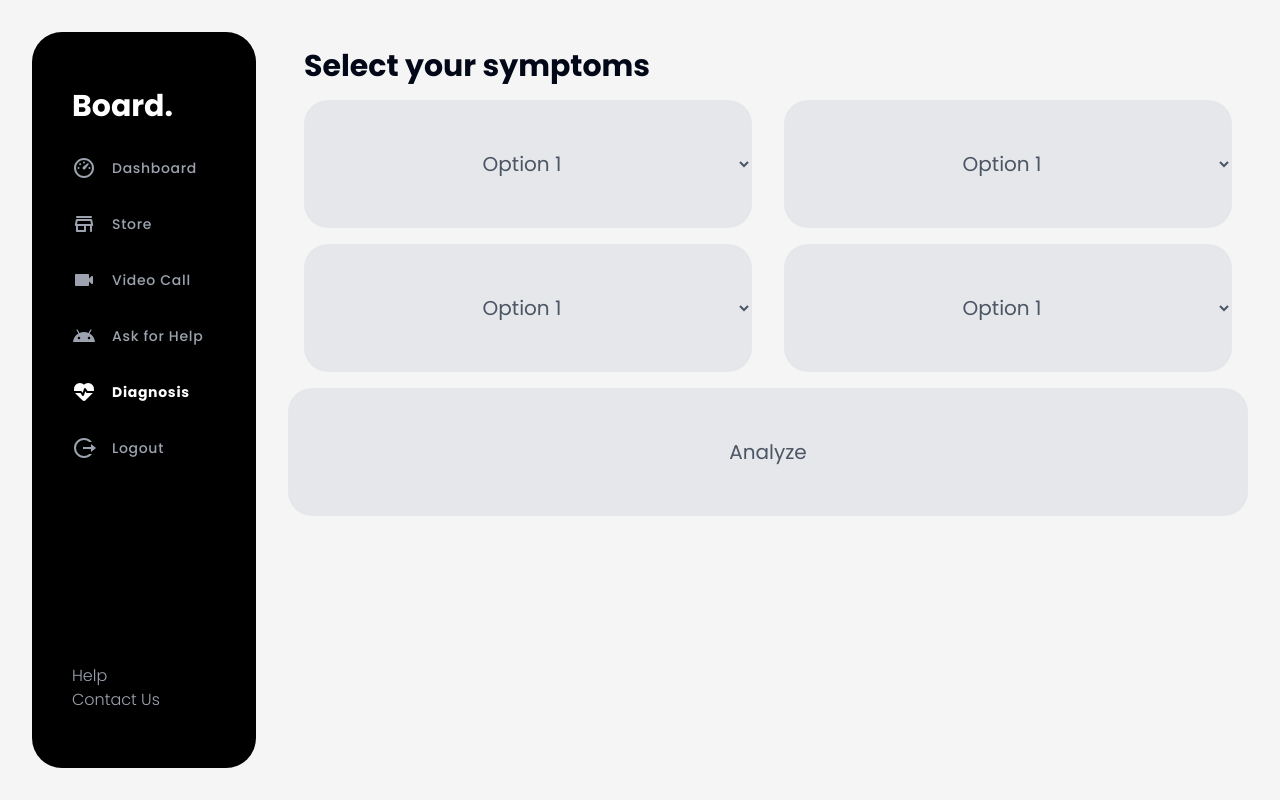
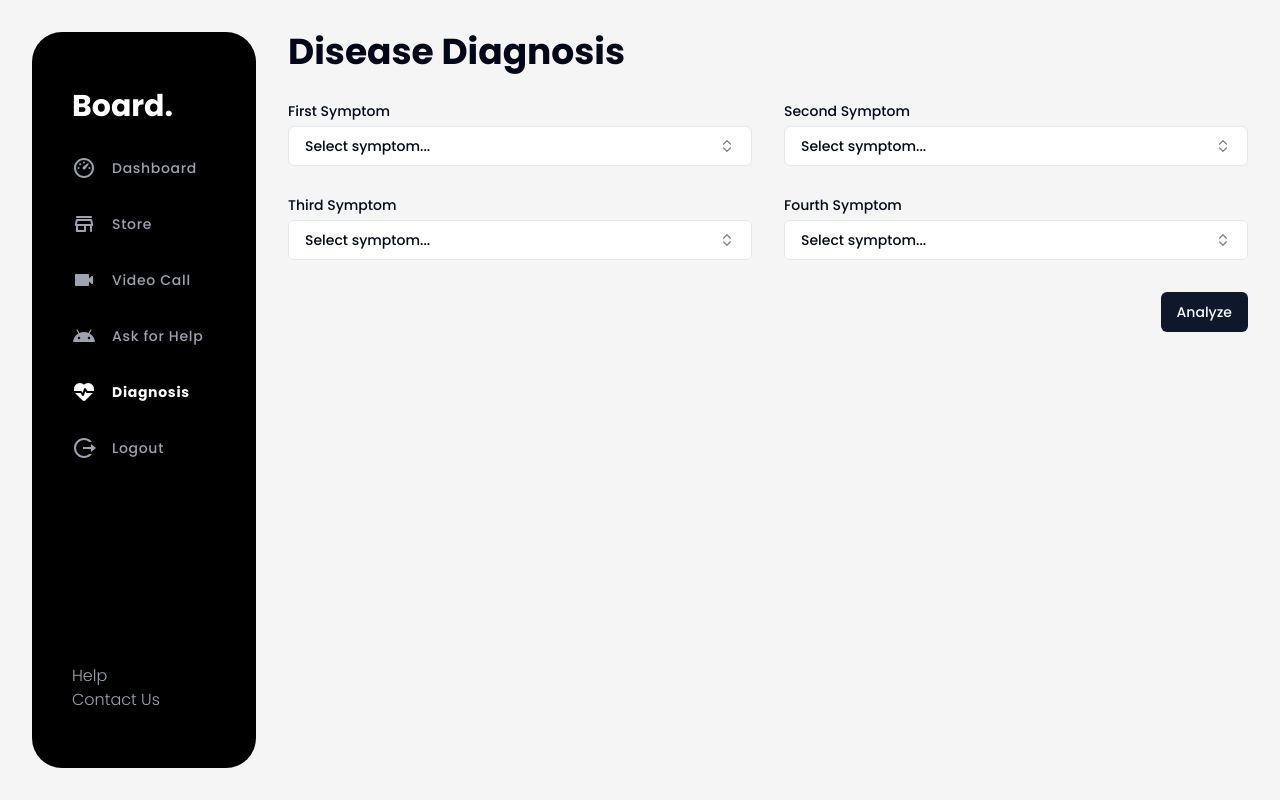
Before and after one commit to itsme-Subid/statuscode0, a Next.js app: page /dashboard/diagnosis in a window 1280 px wide. Built offline with nearby package versions, Linux system fonts and the light colour scheme.

Commit message:
Fix `diagonsis page`

```diff
--- a/package.json
+++ b/package.json
@@ -20,6 +20,7 @@
     "autoprefixer": "^10.4.14",
     "class-variance-authority": "^0.7.0",
     "clsx": "^2.0.0",
+    "cmdk": "^0.2.0",
     "date-fns": "^2.30.0",
     "encoding": "^0.1.13",
     "firebase": "^10.1.0",
--- a/src/app/dashboard/diagnosis/page.tsx
+++ b/src/app/dashboard/diagnosis/page.tsx
@@ -1,46 +1,48 @@
-import React from 'react';
+"use client";
 
-function Page() {
+import Combobox from "@/components/combobox";
+import Topbar from "@/components/topbar";
+import { Button } from "@/components/ui/button";
+import { Label } from "@/components/ui/label";
+import { useState } from "react";
+
+const Diagnosis = () => {
+  const [value, setValue] = useState("");
+  const [value1, setValue1] = useState("");
+  const [value2, setValue2] = useState("");
+  const [value3, setValue3] = useState("");
+
   return (
-    <div className="p-4">
-      <h1 className="text-3xl font-bold mb-4">Select your symptoms</h1>
-      <div className="flex flex-wrap -mx-4">
-        <div className="w-1/2 px-4 mb-4">
-          <select className="w-full h-32 text-xl rounded-3xl bg-gray-200 text-gray-600 text-center">
-            <option value="option1">Option 1</option>
-            <option value="option2">Option 2</option>
-            <option value="option3">Option 3</option>
-            <option value="option4">Option 4</option>
-          </select>
+    <>
+      <Topbar title="Disease Diagnosis" />
+      <div className="mt-8 grid grid-cols-2 gap-8">
+        <div className="select-group flex gap-2 flex-col">
+          <Label>First Symptom</Label>
+          <Combobox value={value} setValue={setValue} />
         </div>
-        <div className="w-1/2 px-4 mb-4">
-          <select className="w-full h-32 text-xl rounded-3xl bg-gray-200 text-gray-600 text-center">
-            <option value="option1">Option 1</option>
-            <option value="option2">Option 2</option>
-            <option value="option3">Option 3</option>
-            <option value="option4">Option 4</option>
-          </select>
+        <div className="select-group flex gap-2 flex-col">
+          <Label>Second Symptom</Label>
+          <Combobox value={value1} setValue={setValue1} />
         </div>
-        <div className="w-1/2 px-4 mb-4">
-          <select className="w-full h-32 text-xl rounded-3xl bg-gray-200 text-gray-600 text-center">
-            <option value="option1">Option 1</option>
-            <option value="option2">Option 2</option>
-            <option value="option3">Option 3</option>
-            <option value="option4">Option 4</option>
-          </select>
+        <div className="select-group flex gap-2 flex-col">
+          <Label>Third Symptom</Label>
+          <Combobox value={value2} setValue={setValue2} />
         </div>
-        <div className="w-1/2 px-4 mb-4">
-          <select className="w-full h-32 text-xl rounded-3xl bg-gray-200 text-gray-600 text-center">
-            <option value="option1">Option 1</option>
-            <option value="option2">Option 2</option>
-            <option value="option3">Option 3</option>
-            <option value="option4">Option 4</option>
-          </select>
+        <div className="select-group flex gap-2 flex-col">
+          <Label>Fourth Symptom</Label>
+          <Combobox value={value3} setValue={setValue3} />
         </div>
-        <button className="w-full h-32 text-xl rounded-3xl bg-gray-200 text-gray-600 text-center">Analyze</button>
+        <Button
+          className="ml-auto col-start-2"
+          onClick={() => {
+            console.log([value, value1, value2, value3]);
+          }}
+        >
+          Analyze
+        </Button>
       </div>
-    </div>
+    </>
   );
-}
+};
 
-export default Page;
+export default Diagnosis;
--- /dev/null
+++ b/src/components/combobox.tsx
@@ -0,0 +1,201 @@
+import { Check, ChevronsUpDown } from "lucide-react";
+
+import { cn } from "@/lib/utils";
+import { Button } from "@/components/ui/button";
+import {
+  Command,
+  CommandEmpty,
+  CommandGroup,
+  CommandInput,
+  CommandItem,
+} from "@/components/ui/command";
+import {
+  Popover,
+  PopoverContent,
+  PopoverTrigger,
+} from "@/components/ui/popover";
+import { useState } from "react";
+
+const symptoms: string[] = [
+  "itching",
+  "skin rash",
+  "nodal skin eruptions",
+  "continuous sneezing",
+  "shivering",
+  "chills",
+  "joint pain",
+  "stomach pain",
+  "acidity",
+  "ulcers on tongue",
+  "muscle wasting",
+  "vomiting",
+  "burning micturition",
+  "spotting urination",
+  "fatigue",
+  "weight gain",
+  "anxiety",
+  "cold hands and feets",
+  "mood swings",
+  "weight loss",
+  "restlessness",
+  "lethargy",
+  "patches in throat",
+  "irregular sugar level",
+  "cough",
+  "high fever",
+  "sunken eyes",
+  "breathlessness",
+  "sweating",
+  "dehydration",
+  "indigestion",
+  "headache",
+  "yellowish skin",
+  "dark urine",
+  "nausea",
+  "loss of appetite",
+  "pain behind the eyes",
+  "back pain",
+  "constipation",
+  "abdominal pain",
+  "diarrhoea",
+  "mild fever",
+  "yellow urine",
+  "yellowing of eyes",
+  "acute liver failure",
+  "fluid overload",
+  "swelling of stomach",
+  "swelled lymph nodes",
+  "malaise",
+  "blurred and distorted vision",
+  "phlegm",
+  "throat irritation",
+  "redness of eyes",
+  "sinus pressure",
+  "runny nose",
+  "congestion",
+  "chest pain",
+  "weakness in limbs",
+  "fast heart rate",
+  "pain during bowel movements",
+  "pain in anal region",
+  "bloody stool",
+  "irritation in anus",
+  "neck pain",
+  "dizziness",
+  "cramps",
+  "bruising",
+  "obesity",
+  "swollen legs",
+  "swollen blood vessels",
+  "puffy face and eyes",
+  "enlarged thyroid",
+  "brittle nails",
+  "swollen extremeties",
+  "excessive hunger",
+  "extra marital contacts",
+  "drying and tingling lips",
+  "slurred speech",
+  "knee pain",
+  "hip joint pain",
+  "muscle weakness",
+  "stiff neck",
+  "swelling joints",
+  "movement stiffness",
+  "spinning movements",
+  "loss of balance",
+  "unsteadiness",
+  "weakness of one body side",
+  "loss of smell",
+  "bladder discomfort",
+  "foul smell ofurine",
+  "continuous feel of urine",
+  "passage of gases",
+  "internal itching",
+  "toxic look (typhos)",
+  "depression",
+  "irritability",
+  "muscle pain",
+  "altered sensorium",
+  "red spots over body",
+  "belly pain",
+  "abnormal menstruation",
+  "dischromic patches",
+  "watering from eyes",
+  "increased appetite",
+  "polyuria",
+  "family history",
+  "mucoid sputum",
+  "rusty sputum",
+  "lack of concentration",
+  "visual disturbances",
+  "receiving blood transfusion",
+  "receiving unsterile injections",
+  "coma",
+  "stomach bleeding",
+  "distention of abdomen",
+  "history of alcohol consumption",
+  "blood in sputum",
+  "prominent veins on calf",
+  "palpitations",
+  "painful walking",
+  "pus filled pimples",
+  "blackheads",
+  "scurring",
+  "skin peeling",
+  "silver like dusting",
+  "small dents in nails",
+  "inflammatory nails",
+  "blister",
+  "red sore around nose",
+  "yellow crust ooze",
+  "prognosis",
+];
+
+const Combobox = ({
+  value,
+  setValue,
+}: {
+  value: string;
+  setValue: (arg0: string) => void;
+}) => {
+  const [open, setOpen] = useState(false);
+  return (
+    <Popover open={open} onOpenChange={setOpen}>
+      <PopoverTrigger asChild>
+        <Button variant="outline" role="combobox" className="justify-between">
+          {value
+            ? symptoms.find((symptom) => symptom === value)
+            : "Select symptom..."}
+          <ChevronsUpDown className="ml-2 h-4 w-4 shrink-0 opacity-50" />
+        </Button>
+      </PopoverTrigger>
+      <PopoverContent className="p-0">
+        <Command>
+          <CommandInput placeholder="Search symptom..." />
+          <CommandEmpty>No symptom found.</CommandEmpty>
+          <CommandGroup>
+            {symptoms.map((symptom) => (
+              <CommandItem
+                key={symptom}
+                onSelect={(currentValue) => {
+                  setValue(currentValue === value ? "" : currentValue);
+                  setOpen(false);
+                }}
+              >
+                <Check
+                  className={cn(
+                    "mr-2 h-4 w-4",
+                    value === symptom ? "opacity-100" : "opacity-0"
+                  )}
+                />
+                {symptom}
+              </CommandItem>
+            ))}
+          </CommandGroup>
+        </Command>
+      </PopoverContent>
+    </Popover>
+  );
+};
+
+export default Combobox;
--- /dev/null
+++ b/src/components/ui/command.tsx
@@ -0,0 +1,155 @@
+"use client"
+
+import * as React from "react"
+import { DialogProps } from "@radix-ui/react-dialog"
+import { Command as CommandPrimitive } from "cmdk"
+import { Search } from "lucide-react"
+
+import { cn } from "@/lib/utils"
+import { Dialog, DialogContent } from "@/components/ui/dialog"
+
+const Command = React.forwardRef<
+  React.ElementRef<typeof CommandPrimitive>,
+  React.ComponentPropsWithoutRef<typeof CommandPrimitive>
+>(({ className, ...props }, ref) => (
+  <CommandPrimitive
+    ref={ref}
+    className={cn(
+      "flex h-full w-full flex-col overflow-hidden rounded-md bg-popover text-popover-foreground",
+      className
+    )}
+    {...props}
+  />
+))
+Command.displayName = CommandPrimitive.displayName
+
+interface CommandDialogProps extends DialogProps {}
+
+const CommandDialog = ({ children, ...props }: CommandDialogProps) => {
+  return (
+    <Dialog {...props}>
+      <DialogContent className="overflow-hidden p-0 shadow-lg">
+        <Command className="[&_[cmdk-group-heading]]:px-2 [&_[cmdk-group-heading]]:font-medium [&_[cmdk-group-heading]]:text-muted-foreground [&_[cmdk-group]:not([hidden])_~[cmdk-group]]:pt-0 [&_[cmdk-group]]:px-2 [&_[cmdk-input-wrapper]_svg]:h-5 [&_[cmdk-input-wrapper]_svg]:w-5 [&_[cmdk-input]]:h-12 [&_[cmdk-item]]:px-2 [&_[cmdk-item]]:py-3 [&_[cmdk-item]_svg]:h-5 [&_[cmdk-item]_svg]:w-5">
+          {children}
+        </Command>
+      </DialogContent>
+    </Dialog>
+  )
+}
+
+const CommandInput = React.forwardRef<
+  React.ElementRef<typeof CommandPrimitive.Input>,
+  React.ComponentPropsWithoutRef<typeof CommandPrimitive.Input>
+>(({ className, ...props }, ref) => (
+  <div className="flex items-center border-b px-3" cmdk-input-wrapper="">
+    <Search className="mr-2 h-4 w-4 shrink-0 opacity-50" />
+    <CommandPrimitive.Input
+      ref={ref}
+      className={cn(
+        "flex h-11 w-full rounded-md bg-transparent py-3 text-sm outline-none placeholder:text-muted-foreground disabled:cursor-not-allowed disabled:opacity-50",
+        className
+      )}
+      {...props}
+    />
+  </div>
+))
+
+CommandInput.displayName = CommandPrimitive.Input.displayName
+
+const CommandList = React.forwardRef<
+  React.ElementRef<typeof CommandPrimitive.List>,
+  React.ComponentPropsWithoutRef<typeof CommandPrimitive.List>
+>(({ className, ...props }, ref) => (
+  <CommandPrimitive.List
+    ref={ref}
+    className={cn("max-h-[300px] overflow-y-auto overflow-x-hidden", className)}
+    {...props}
+  />
+))
+
+CommandList.displayName = CommandPrimitive.List.displayName
+
+const CommandEmpty = React.forwardRef<
+  React.ElementRef<typeof CommandPrimitive.Empty>,
+  React.ComponentPropsWithoutRef<typeof CommandPrimitive.Empty>
+>((props, ref) => (
+  <CommandPrimitive.Empty
+    ref={ref}
+    className="py-6 text-center text-sm"
+    {...props}
+  />
+))
+
+CommandEmpty.displayName = CommandPrimitive.Empty.displayName
+
+const CommandGroup = React.forwardRef<
+  React.ElementRef<typeof CommandPrimitive.Group>,
+  React.ComponentPropsWithoutRef<typeof CommandPrimitive.Group>
+>(({ className, ...props }, ref) => (
+  <CommandPrimitive.Group
+    ref={ref}
+    className={cn(
+      "overflow-hidden p-1 text-foreground [&_[cmdk-group-heading]]:px-2 [&_[cmdk-group-heading]]:py-1.5 [&_[cmdk-group-heading]]:text-xs [&_[cmdk-group-heading]]:font-medium [&_[cmdk-group-heading]]:text-muted-foreground",
+      className
+    )}
+    {...props}
+  />
+))
+
+CommandGroup.displayName = CommandPrimitive.Group.displayName
+
+const CommandSeparator = React.forwardRef<
+  React.ElementRef<typeof CommandPrimitive.Separator>,
+  React.ComponentPropsWithoutRef<typeof CommandPrimitive.Separator>
+>(({ className, ...props }, ref) => (
+  <CommandPrimitive.Separator
+    ref={ref}
+    className={cn("-mx-1 h-px bg-border", className)}
+    {...props}
+  />
+))
+CommandSeparator.displayName = CommandPrimitive.Separator.displayName
+
+const CommandItem = React.forwardRef<
+  React.ElementRef<typeof CommandPrimitive.Item>,
+  React.ComponentPropsWithoutRef<typeof CommandPrimitive.Item>
+>(({ className, ...props }, ref) => (
+  <CommandPrimitive.Item
+    ref={ref}
+    className={cn(
+      "relative flex cursor-default select-none items-center rounded-sm px-2 py-1.5 text-sm outline-none aria-selected:bg-accent aria-selected:text-accent-foreground data-[disabled]:pointer-events-none data-[disabled]:opacity-50",
+      className
+    )}
+    {...props}
+  />
+))
+
+CommandItem.displayName = CommandPrimitive.Item.displayName
+
+const CommandShortcut = ({
+  className,
+  ...props
+}: React.HTMLAttributes<HTMLSpanElement>) => {
+  return (
+    <span
+      className={cn(
+        "ml-auto text-xs tracking-widest text-muted-foreground",
+        className
+      )}
+      {...props}
+    />
+  )
+}
+CommandShortcut.displayName = "CommandShortcut"
+
+export {
+  Command,
+  CommandDialog,
+  CommandInput,
+  CommandList,
+  CommandEmpty,
+  CommandGroup,
+  CommandItem,
+  CommandShortcut,
+  CommandSeparator,
+}
```
Also changed, not shown: 1 other file (tests, documents, lock files or other folders).
